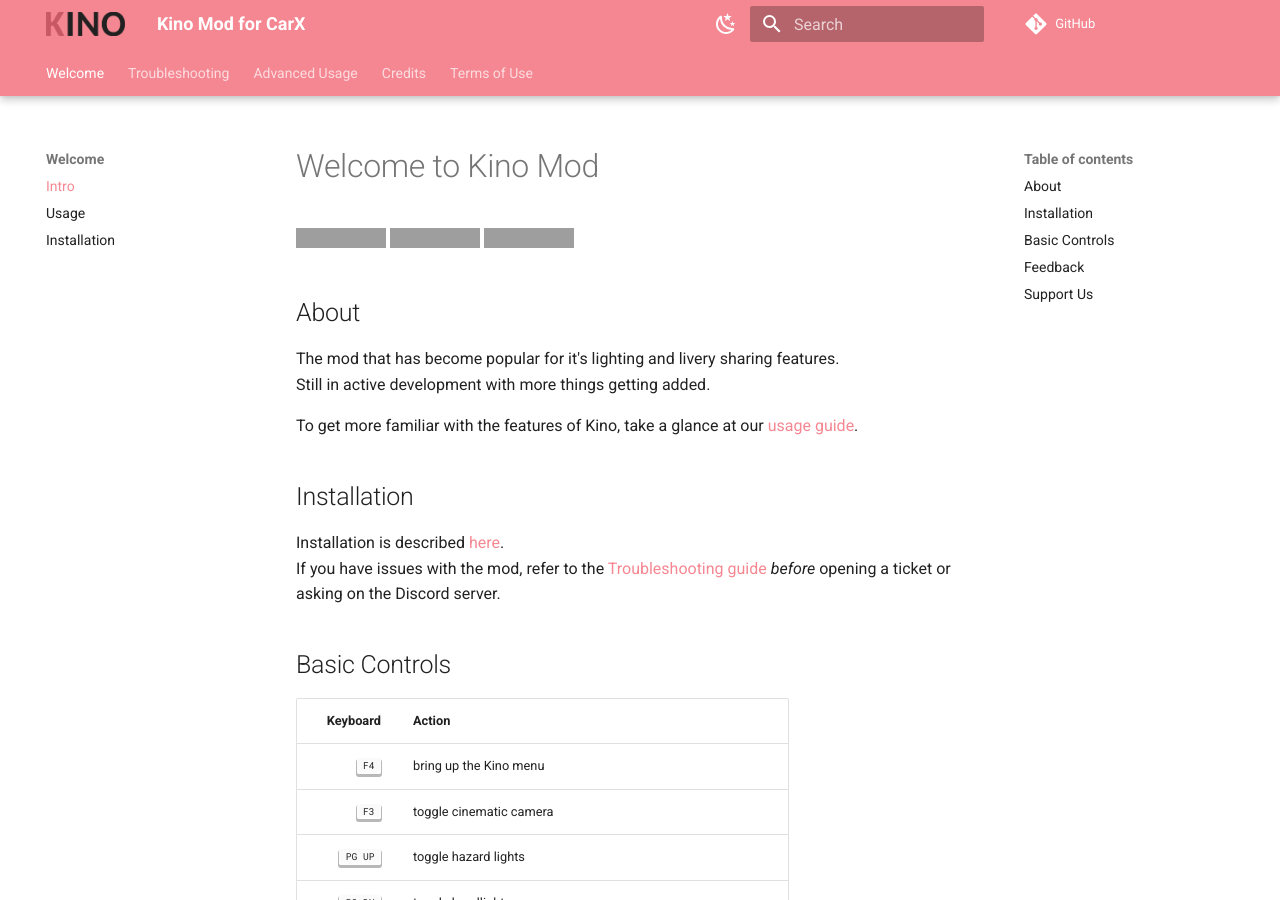
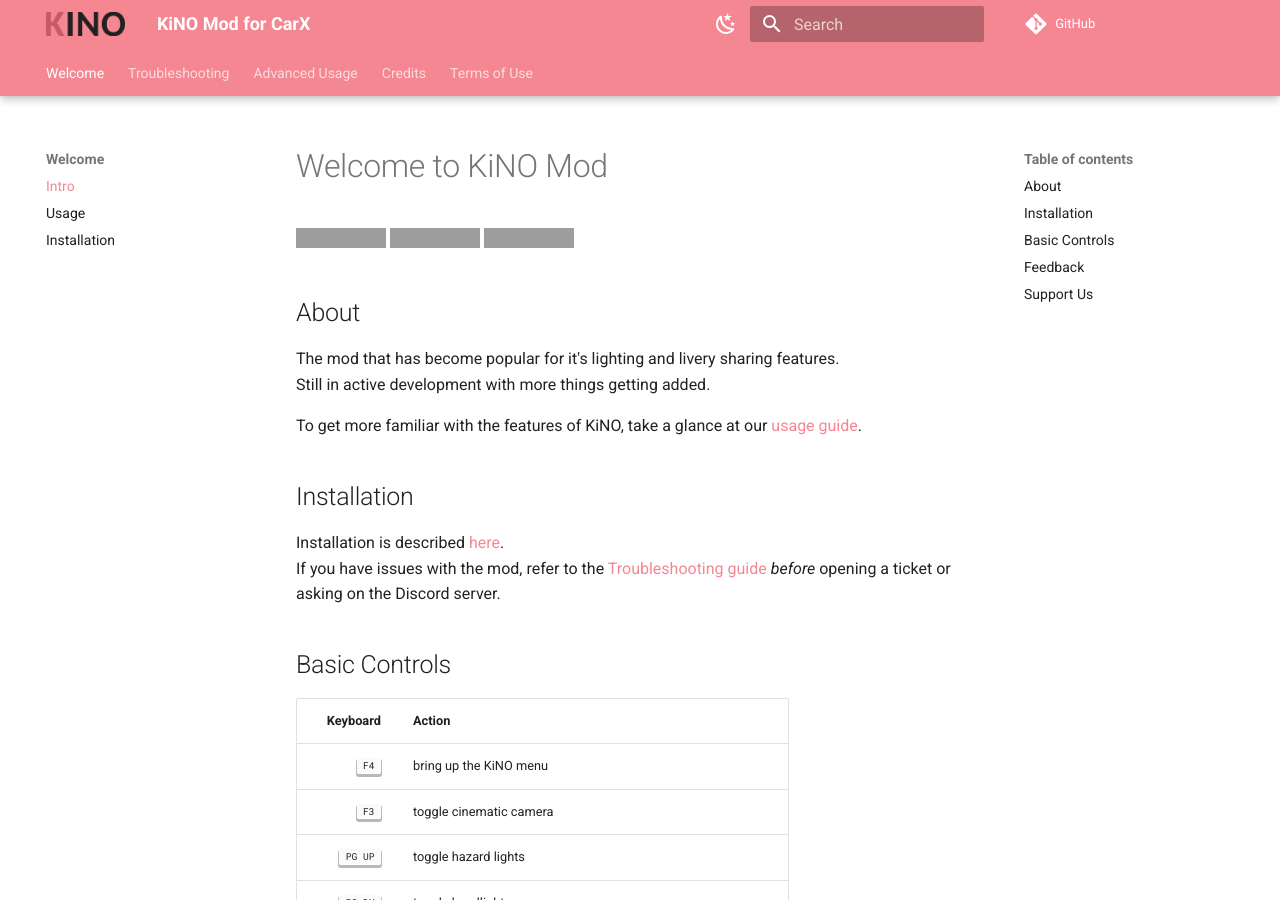
Before and after one commit to trbflxr/kino, an MkDocs documentation site: the page built from docs/index.md, in a window 1280 px wide and 900 px high. Built offline with MkDocs 1.6.1 and Material for MkDocs 9.7.7, drawn with Linux system fonts in a browser that asks for light colours; comment, search, counter and statistics services are not loaded; grey boxes are pictures that could not be loaded.

```diff
--- a/docs/index.md
+++ b/docs/index.md
@@ -2,7 +2,7 @@
 title: Intro
 ---
 
-# Welcome to Kino Mod
+# Welcome to KiNO Mod
 
 [![Releases](https://img.shields.io/github/v/release/trbflxr/kino?include_prereleases&label=DOWNLOAD&style=for-the-badge)](https://github.com/trbflxr/kino/releases)
 [![KiNO Discord](https://img.shields.io/discord/716264804498538516?label=DISCORD&style=for-the-badge)](https://discord.gg/xvGMEEcEEp)
@@ -13,7 +13,7 @@ title: Intro
 The mod that has become popular for it's lighting and livery sharing features.
 Still in active development with more things getting added.
 
-To get more familiar with the features of Kino, take a glance at our [usage guide](usage.md).
+To get more familiar with the features of KiNO, take a glance at our [usage guide](usage.md).
 
 ## Installation
 
@@ -24,7 +24,7 @@ If you have issues with the mod, refer to the [Troubleshooting guide](troublesho
 
 |         Keyboard | Action                                                        |
 | ---------------: | ------------------------------------------------------------- |
-|    <kbd>F4</kbd> | bring up the Kino menu                                        |
+|    <kbd>F4</kbd> | bring up the KiNO menu                                        |
 |    <kbd>F3</kbd> | toggle cinematic camera                                       |
 | <kbd>PG UP</kbd> | toggle hazard lights                                          |
 | <kbd>PG DN</kbd> | toggle headlights                                             |
--- a/mkdocs.yml
+++ b/mkdocs.yml
@@ -1,8 +1,8 @@
-site_name: Kino Mod for CarX
+site_name: KiNO Mod for CarX
 repo_url: https://github.com/locomoco28/kino
 copyright: Copyright &copy; 2016 - 2020 Martin Donath
 site_description: |
-  Kino is an extensive modification for CarX Drift Racing Online offering a lot of useful features and customizability, including lighting and livery sharing features.
+  KiNO is an extensive modification for CarX Drift Racing Online offering a lot of useful features and customizability, including lighting and livery sharing features.
 theme:
   name: material
   logo: img/logo.png
```
Also changed, not shown: README.md (+2 -2 lines), docs/usage.md (+2 -2 lines).
